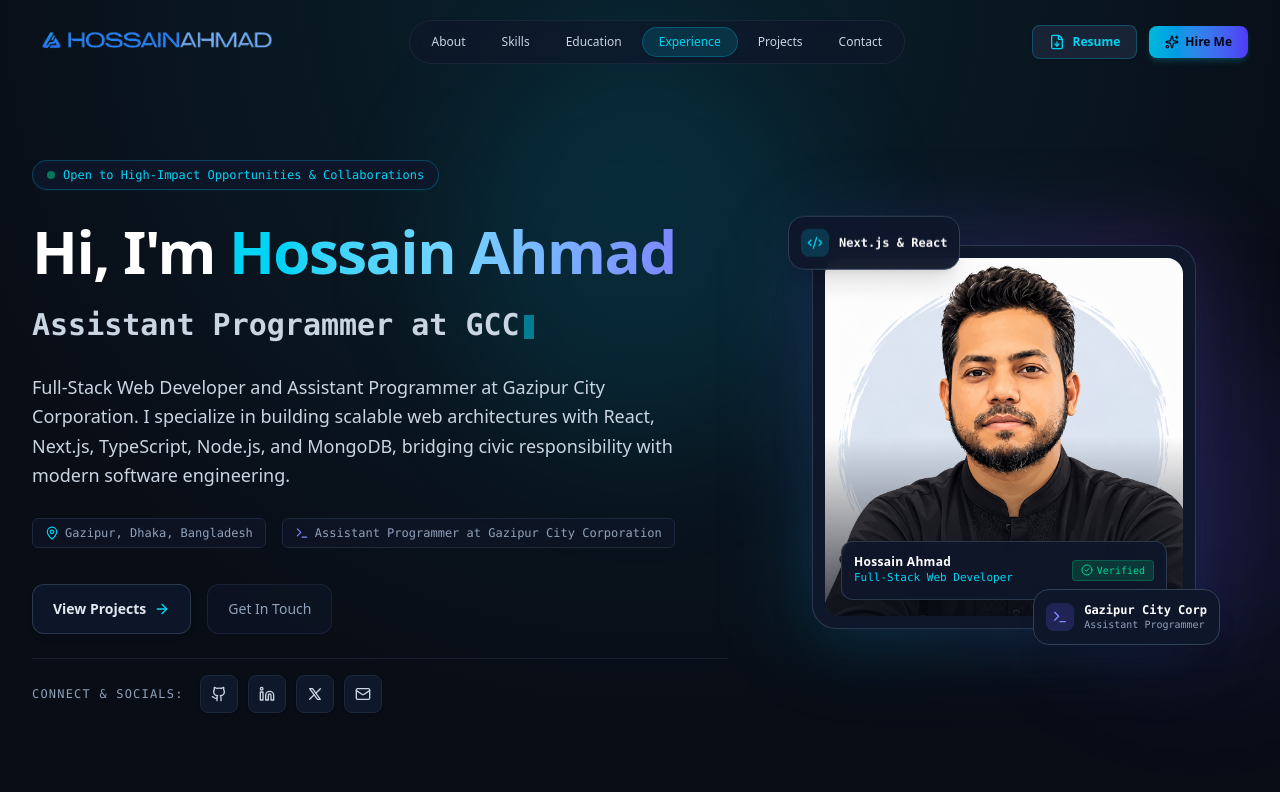
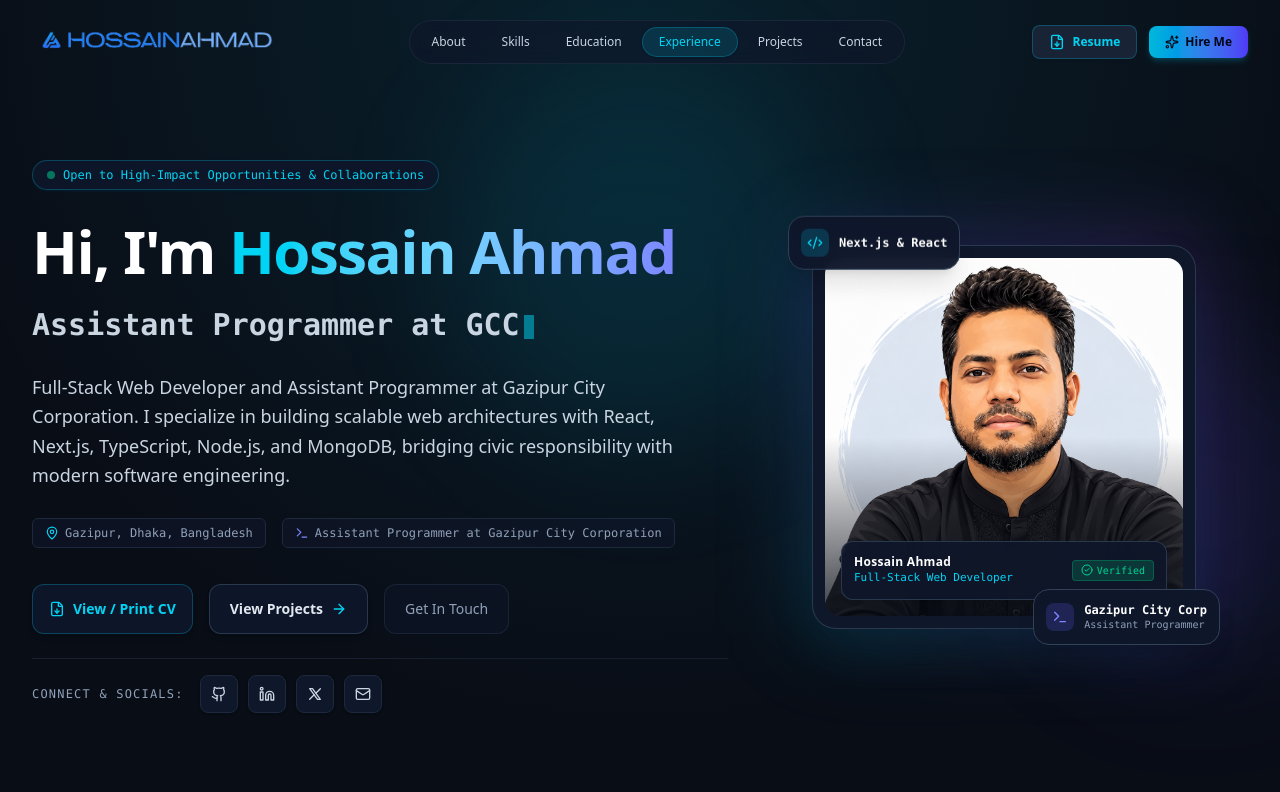
Before and after one commit to hossainahmad/portfolio-hossain-ahmad, a Next.js app: page / in a window 1280 px wide. Shown: the top 792 px of the page. Built offline with nearby package versions, Linux system fonts and the light colour scheme.

Commit message:
some bugs fixed

```diff
--- a/src/components/Hero.tsx
+++ b/src/components/Hero.tsx
@@ -37,8 +37,10 @@ export function Hero({ onOpenResume }: HeroProps) {
     if (!isDeleting && displayedRole === current) {
       timeout = setTimeout(() => setIsDeleting(true), 2000);
     } else if (isDeleting && displayedRole === "") {
-      setIsDeleting(false);
-      setRoleIndex((prev) => (prev + 1) % ROLES.length);
+      timeout = setTimeout(() => {
+        setIsDeleting(false);
+        setRoleIndex((prev) => (prev + 1) % ROLES.length);
+      }, 30);
     } else {
       const speed = isDeleting ? 30 : 70;
       timeout = setTimeout(() => {
@@ -73,7 +75,7 @@ export function Hero({ onOpenResume }: HeroProps) {
             <div className="space-y-3">
               <h1 className="text-4xl sm:text-5xl lg:text-6xl font-extrabold tracking-tight text-white leading-tight">
                 Hi, I&apos;m{" "}
-                <span className="bg-gradient-to-r from-cyan-400 via-sky-300 to-indigo-400 bg-clip-text text-transparent">
+                <span className="bg-linear-to-r from-cyan-400 via-sky-300 to-indigo-400 bg-clip-text text-transparent">
                   {PERSONAL_INFO.name}
                 </span>
               </h1>
@@ -107,6 +109,16 @@ export function Hero({ onOpenResume }: HeroProps) {
             {/* CTA Buttons */}
             <div className="flex flex-wrap items-center justify-center lg:justify-start gap-3 sm:gap-4 pt-3">
               {/* Direct PDF Download Button */}
+              {onOpenResume && (
+                <button
+                  onClick={onOpenResume}
+                  className="flex items-center gap-2 px-4 py-3.5 rounded-xl bg-slate-900/90 hover:bg-slate-800 text-cyan-400 border border-cyan-500/30 hover:border-cyan-400 font-semibold text-sm transition-all shadow-md cursor-pointer"
+                  title="Preview & Print Curriculum Vitae"
+                >
+                  <FileDown className="w-4 h-4" />
+                  <span>View / Print CV</span>
+                </button>
+              )}
 
               {/* Projects Button */}
               <Link
@@ -183,11 +195,11 @@ export function Hero({ onOpenResume }: HeroProps) {
           <div className="lg:col-span-5 flex justify-center relative">
             <div className="relative w-72 sm:w-80 md:w-96 aspect-square">
               {/* Outer Glow Halo */}
-              <div className="absolute inset-0 bg-gradient-to-tr from-cyan-500/20 via-indigo-500/20 to-purple-500/20 rounded-3xl blur-2xl transform scale-105" />
+              <div className="absolute inset-0 bg-linear-to-tr from-cyan-500/20 via-indigo-500/20 to-purple-500/20 rounded-3xl blur-2xl transform scale-105" />
 
               {/* Main Photo Card Frame */}
               <div className="relative w-full h-full rounded-3xl bg-slate-900 p-3 border border-slate-700/80 shadow-2xl shadow-cyan-950/30 overflow-hidden group">
-                <div className="relative w-full h-full rounded-2xl overflow-hidden bg-gradient-to-b from-slate-800 to-slate-950">
+                <div className="relative w-full h-full rounded-2xl overflow-hidden bg-linear-to-b from-slate-800 to-slate-950">
                   <Image
                     src={PERSONAL_INFO.avatar}
                     alt={PERSONAL_INFO.name}
@@ -198,7 +210,7 @@ export function Hero({ onOpenResume }: HeroProps) {
                   />
 
                   {/* Gradient overlay at bottom of photo */}
-                  <div className="absolute inset-0 bg-gradient-to-t from-[#090d16] via-transparent to-transparent opacity-80" />
+                  <div className="absolute inset-0 bg-linear-to-t from-[#090d16] via-transparent to-transparent opacity-80" />
 
                   {/* Identification ribbon at bottom */}
                   <div className="absolute bottom-4 left-4 right-4 p-3 rounded-xl bg-slate-900/90 backdrop-blur-md border border-slate-700/80 shadow-lg">
@@ -254,7 +266,7 @@ export function Hero({ onOpenResume }: HeroProps) {
         {/* Highlight Stats Strip */}
         <div className="mt-16 sm:mt-20 grid grid-cols-2 lg:grid-cols-4 gap-4 sm:gap-6">
           <div className="glass-panel p-5 rounded-2xl border border-slate-800/90 text-center sm:text-left">
-            <p className="text-3xl sm:text-4xl font-extrabold text-transparent bg-gradient-to-r from-cyan-400 to-sky-300 bg-clip-text font-mono">
+            <p className="text-3xl sm:text-4xl font-extrabold text-transparent bg-linear-to-r from-cyan-400 to-sky-300 bg-clip-text font-mono">
               {PERSONAL_INFO.experienceYears}
             </p>
             <p className="text-xs sm:text-sm font-medium text-slate-300 mt-1">
@@ -266,7 +278,7 @@ export function Hero({ onOpenResume }: HeroProps) {
           </div>
 
           <div className="glass-panel p-5 rounded-2xl border border-slate-800/90 text-center sm:text-left">
-            <p className="text-3xl sm:text-4xl font-extrabold text-transparent bg-gradient-to-r from-emerald-400 to-teal-300 bg-clip-text font-mono">
+            <p className="text-3xl sm:text-4xl font-extrabold text-transparent bg-linear-to-r from-emerald-400 to-teal-300 bg-clip-text font-mono">
               {PERSONAL_INFO.projectsCompleted}
             </p>
             <p className="text-xs sm:text-sm font-medium text-slate-300 mt-1">
@@ -278,7 +290,7 @@ export function Hero({ onOpenResume }: HeroProps) {
           </div>
 
           {/* <div className="glass-panel p-5 rounded-2xl border border-slate-800/90 text-center sm:text-left">
-            <p className="text-3xl sm:text-4xl font-extrabold text-transparent bg-gradient-to-r from-indigo-400 to-purple-300 bg-clip-text font-mono">
+            <p className="text-3xl sm:text-4xl font-extrabold text-transparent bg-linear-to-r from-indigo-400 to-purple-300 bg-clip-text font-mono">
               {PERSONAL_INFO.citizensServed}
             </p>
             <p className="text-xs sm:text-sm font-medium text-slate-300 mt-1">
@@ -290,7 +302,7 @@ export function Hero({ onOpenResume }: HeroProps) {
           </div> */}
 
           <div className="glass-panel p-5 rounded-2xl border border-slate-800/90 text-center sm:text-left">
-            <p className="text-3xl sm:text-4xl font-extrabold text-transparent bg-gradient-to-r from-amber-400 to-orange-300 bg-clip-text font-mono">
+            <p className="text-3xl sm:text-4xl font-extrabold text-transparent bg-linear-to-r from-amber-400 to-orange-300 bg-clip-text font-mono">
               100%
             </p>
             <p className="text-xs sm:text-sm font-medium text-slate-300 mt-1">
```
